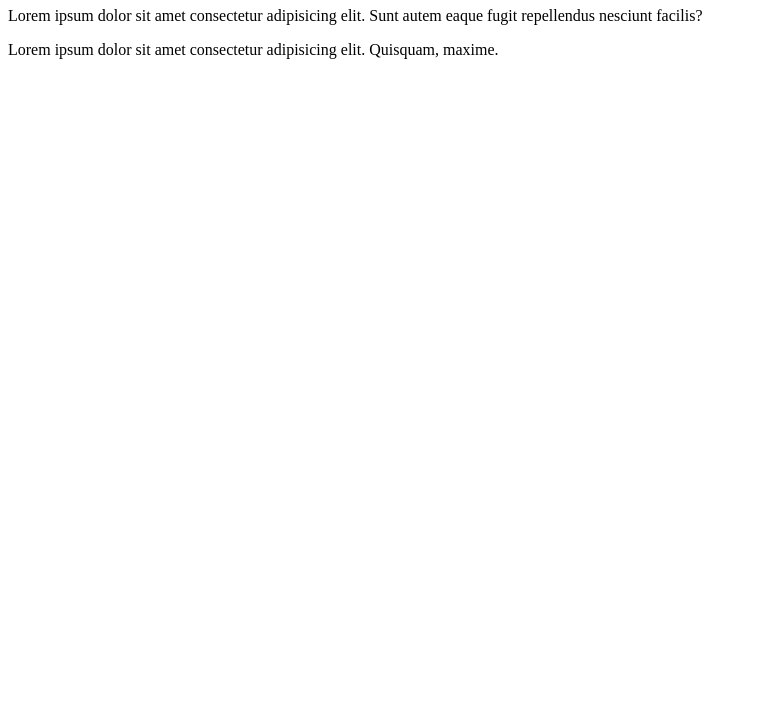
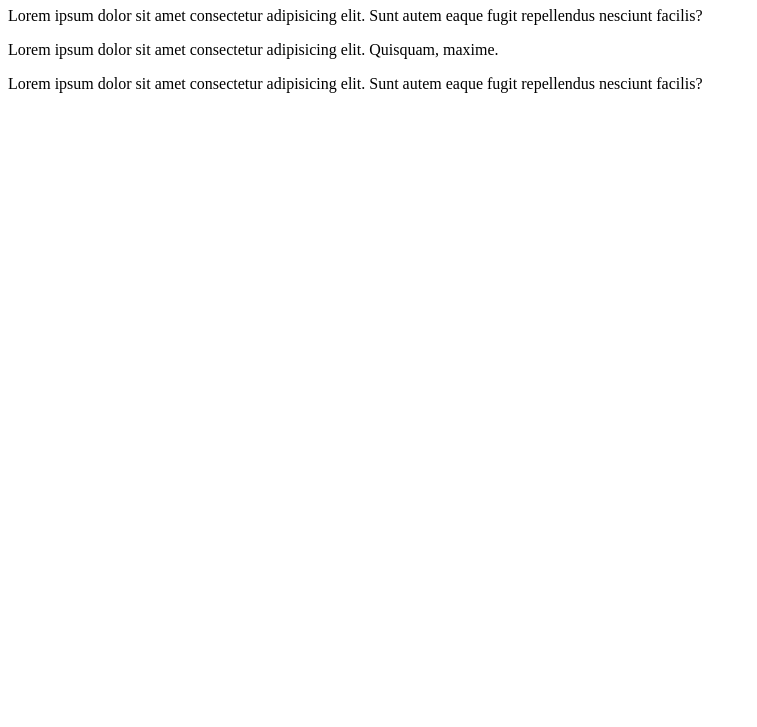
Before and after one commit to MomoMinki41/belajar-git-2, a plain HTML site: page index.html in a window 1280 px wide. Shown: the part 73-800 px from the top of the page, without its empty margins (0-757 px from the left). Drawn offline with Linux system fonts and the light colour scheme.

Commit message:
Update index.html

```diff
--- a/index.html
+++ b/index.html
@@ -12,6 +12,7 @@
 
     <p>Lorem ipsum dolor sit amet consectetur adipisicing elit. Sunt autem eaque fugit repellendus nesciunt facilis?</p>
     <p>Lorem ipsum dolor sit amet consectetur adipisicing elit. Quisquam, maxime.</p>
+    <p>Lorem ipsum dolor sit amet consectetur adipisicing elit. Sunt autem eaque fugit repellendus nesciunt facilis?</p>
 </body>
 
 </html>
```
